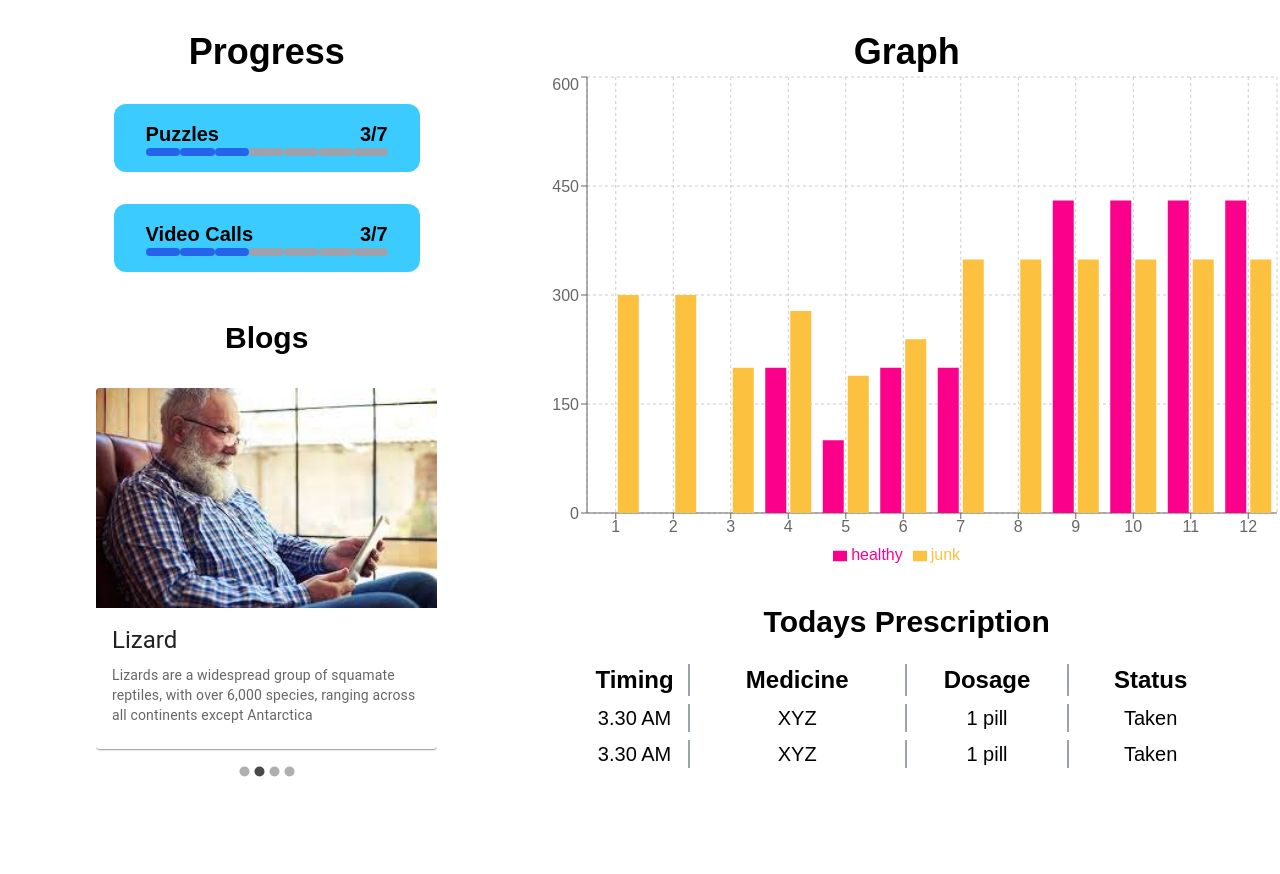
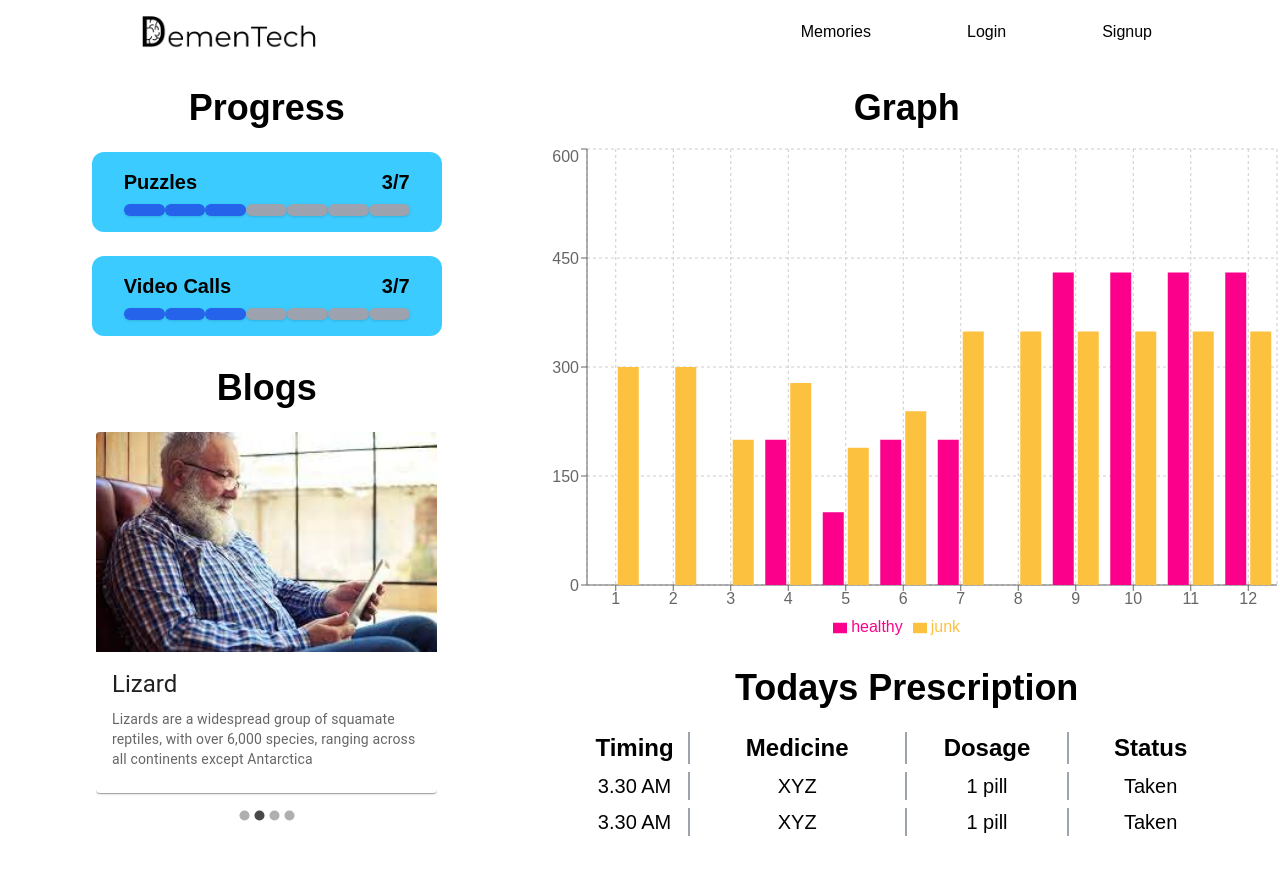
Before and after one commit to dishantzaveri/tsechackathon, a React (Create React App) app: page /fam/home in a window 1280 px wide. Shown: the top 874 px of the page. Built offline with nearby package versions, Linux system fonts and the light colour scheme.

Commit message:
Navbar and some changes in home screen

```diff
--- a/src/App.jsx
+++ b/src/App.jsx
@@ -7,6 +7,7 @@ import { NavBar } from './components/NavBar'
 import { LoginDoctor } from './pages/LoginDoctor'
 import { LoginFamily } from './pages/LoginFamily'
 import { FamHome } from './pages/FamHome'
+import { Memories } from './pages/Memories'
 
 const App = () => {
   return (
@@ -17,6 +18,7 @@ const App = () => {
           <Route path='/' element={<Login />} />
           <Route path='/doc/home' element={<DocHome />} />
           <Route path='/fam/home' element={<FamHome />} />
+          <Route path='/fam/memories' element={<Memories />} />
           <Route path='/signup' element={<Signup />} />
           <Route path='/login/doctor' element={<LoginDoctor />} />
           <Route path='/login/family' element={<LoginFamily />} />
--- a/src/components/NavBar.jsx
+++ b/src/components/NavBar.jsx
@@ -1,12 +1,18 @@
 import React from 'react'
 import { Link } from 'react-router-dom'
+import image from '../utils/icons/Group 1.png'
 
 export const NavBar = () => {
   return (
-    <div>
-      <Link to='/home'>Home</Link>
-      <Link to='/'>Login</Link>
-      <Link to='/signup'>Signup</Link>
+    <div className='flex justify-between items-center h-16 px-32'>
+      <Link to='/home'>
+        <img className='h-12' src={image}></img>
+      </Link>
+      <div className=''>
+        <Link className='mr-24' to='/fam/memories'>Memories</Link>
+        <Link className='mr-24' to='/'>Login</Link>
+        <Link to='/signup'>Signup</Link>
+      </div>
     </div>
   )
 }
--- a/src/pages/FamHome.jsx
+++ b/src/pages/FamHome.jsx
@@ -3,6 +3,7 @@ import { Link } from 'react-router-dom'
 import Carousel from 'react-material-ui-carousel';
 import { BarChart, Bar, XAxis, YAxis, CartesianGrid, Tooltip, Legend } from "recharts";
 import { InfoCard } from '../components/InfoCard';
+import { NavBar } from '../components/NavBar';
 
 const data = [
   {
@@ -82,47 +83,49 @@ const data = [
 export const FamHome = () => {
 
   return (
+    <div>
+      <NavBar />
       <div className='grid grid-cols-12'>
         <div className='col-span-5'>
-        <div className='w-full px-12 py-8 flex flex-col justify-center items-center'>
+          <div className='w-full px-12 py-6 flex flex-col justify-center items-center'>
             <h1 className="text-4xl font-semibold">
               Progress
             </h1>
-          <div className='w-[70%]'>
-            <div className="rounded-xl px-8 py-4 bg-[#3BCBFF] w-full mt-8">
-              <div className="flex justify-between">
+            <div className='w-[80%]'>
+              <div className="rounded-xl px-8 py-4 bg-[#3BCBFF] w-full mt-6">
+                <div className="flex justify-between mb-2">
                   <h1 className="text-xl font-semibold">Puzzles</h1>
                   <h1 className="text-xl font-semibold">3/7</h1>
                 </div>
                 <div className="w-full flex rounded-lg">
-                <div className="flex-grow h-2 rounded-lg bg-blue-600 text-xs font-medium text-blue-100 text-center p-0.5 leading-none"></div>
-                <div className="flex-grow h-2 rounded-lg bg-blue-600 text-xs font-medium text-blue-100 text-center p-0.5 leading-none"></div>
-                <div className="flex-grow h-2 rounded-lg bg-blue-600 text-xs font-medium text-blue-100 text-center p-0.5 leading-none"></div>
-                <div className="flex-grow h-2 rounded-lg bg-gray-400 text-xs font-medium text-blue-100 text-center p-0.5 leading-none"></div>
-                <div className="flex-grow h-2 rounded-lg bg-gray-400 text-xs font-medium text-blue-100 text-center p-0.5 leading-none"></div>
-                <div className="flex-grow h-2 rounded-lg bg-gray-400 text-xs font-medium text-blue-100 text-center p-0.5 leading-none"></div>
-                <div className="flex-grow h-2 rounded-lg bg-gray-400 text-xs font-medium text-blue-100 text-center p-0.5 leading-none"></div>
+                  <div className="flex-grow h-3 shadow rounded-lg bg-blue-600"></div>
+                  <div className="flex-grow h-3 shadow rounded-lg bg-blue-600"></div>
+                  <div className="flex-grow h-3 shadow rounded-lg bg-blue-600"></div>
+                  <div className="flex-grow h-3 shadow rounded-lg bg-gray-400"></div>
+                  <div className="flex-grow h-3 shadow rounded-lg bg-gray-400"></div>
+                  <div className="flex-grow h-3 shadow rounded-lg bg-gray-400"></div>
+                  <div className="flex-grow h-3 shadow rounded-lg bg-gray-400"></div>
                 </div>
               </div>
-            <div className="rounded-xl px-8 py-4 bg-[#3BCBFF] w-full mt-8">
-              <div className="flex justify-between">
+              <div className="rounded-xl px-8 py-4 bg-[#3BCBFF] w-full mt-6">
+                <div className="flex justify-between mb-2">
                   <h1 className="text-xl font-semibold">Video Calls</h1>
                   <h1 className="text-xl font-semibold">3/7</h1>
                 </div>
                 <div className="w-full flex rounded-lg">
-                <div className="flex-grow h-2 rounded-lg bg-blue-600 text-xs font-medium text-blue-100 text-center p-0.5 leading-none"></div>
-                <div className="flex-grow h-2 rounded-lg bg-blue-600 text-xs font-medium text-blue-100 text-center p-0.5 leading-none"></div>
-                <div className="flex-grow h-2 rounded-lg bg-blue-600 text-xs font-medium text-blue-100 text-center p-0.5 leading-none"></div>
-                <div className="flex-grow h-2 rounded-lg bg-gray-400 text-xs font-medium text-blue-100 text-center p-0.5 leading-none"></div>
-                <div className="flex-grow h-2 rounded-lg bg-gray-400 text-xs font-medium text-blue-100 text-center p-0.5 leading-none"></div>
-                <div className="flex-grow h-2 rounded-lg bg-gray-400 text-xs font-medium text-blue-100 text-center p-0.5 leading-none"></div>
-                <div className="flex-grow h-2 rounded-lg bg-gray-400 text-xs font-medium text-blue-100 text-center p-0.5 leading-none"></div>
+                  <div className="flex-grow h-3 shadow rounded-lg bg-blue-600"></div>
+                  <div className="flex-grow h-3 shadow rounded-lg bg-blue-600"></div>
+                  <div className="flex-grow h-3 shadow rounded-lg bg-blue-600"></div>
+                  <div className="flex-grow h-3 shadow rounded-lg bg-gray-400"></div>
+                  <div className="flex-grow h-3 shadow rounded-lg bg-gray-400"></div>
+                  <div className="flex-grow h-3 shadow rounded-lg bg-gray-400"></div>
+                  <div className="flex-grow h-3 shadow rounded-lg bg-gray-400"></div>
                 </div>
               </div>
             </div>
-          <div className='flex flex-col justify-center items-center px-12 mt-12 w-full'>
-            <h1 className="text-3xl font-semibold">Blogs</h1>
-            <div className='w-full mt-8'>
+            <div className='flex flex-col justify-center items-center px-12 mt-8 w-full'>
+              <h1 className="text-4xl font-semibold">Blogs</h1>
+              <div className='w-full mt-6'>
                 <Carousel className='h-[450px]'>
                   <InfoCard />
                   <InfoCard />
@@ -134,8 +137,8 @@ export const FamHome = () => {
           </div>
         </div>
         <div className='w-full col-span-7'>
-        <div className='flex flex-col justify-center items-center px-12 py-8'>
-          <h1 className='text-4xl font-semibold'>Graph</h1>
+          <div className='flex flex-col justify-center items-center px-12 py-6'>
+            <h1 className='text-4xl font-semibold mb-4'>Graph</h1>
             <BarChart
               width={800}
               height={500}
@@ -157,7 +160,7 @@ export const FamHome = () => {
             </BarChart>
           </div>
           <div className="flex flex-col justify-center items-center px-12 gap-2">
-          <h1 className="text-3xl font-semibold mb-4">Todays Prescription</h1>
+            <h1 className="text-4xl font-semibold mb-4">Todays Prescription</h1>
             <div className='grid grid-cols-12 w-full'>
               <div className='col-span-2 flex flex-col justify-center items-center border-r-2 border-gray-400'>
                 <h1 className="text-2xl font-semibold">Timing</h1>
@@ -203,5 +206,6 @@ export const FamHome = () => {
           </div>
         </div>
       </div>
+    </div>
   )
 }
--- /dev/null
+++ b/src/pages/Memories.jsx
@@ -0,0 +1,29 @@
+import React from 'react'
+import Carousel from 'react-material-ui-carousel'
+import { InfoCard } from '../components/InfoCard'
+import { NavBar } from '../components/NavBar'
+
+export const Memories = () => {
+  return (
+    <div>
+      <NavBar />
+      <div className="grid grid-cols-2">
+        <div>
+        </div>
+        <div className='w-full px-12 py-6 flex flex-col justify-center items-center'>
+          <div className='flex flex-col justify-center items-center px-12 mt-8 w-full'>
+            <h1 className="text-4xl font-semibold">Blogs</h1>
+            <div className='w-[80%] mt-6'>
+              <Carousel className='h-[450px]'>
+                <InfoCard />
+                <InfoCard />
+                <InfoCard />
+                <InfoCard />
+              </Carousel>
+            </div>
+          </div>
+        </div>
+      </div>
+    </div>
+  )
+}
```
Also changed, not shown: src/pages/DocHome.jsx (+29 -25 lines). Lines whose indentation alone changed are shown as unchanged.
